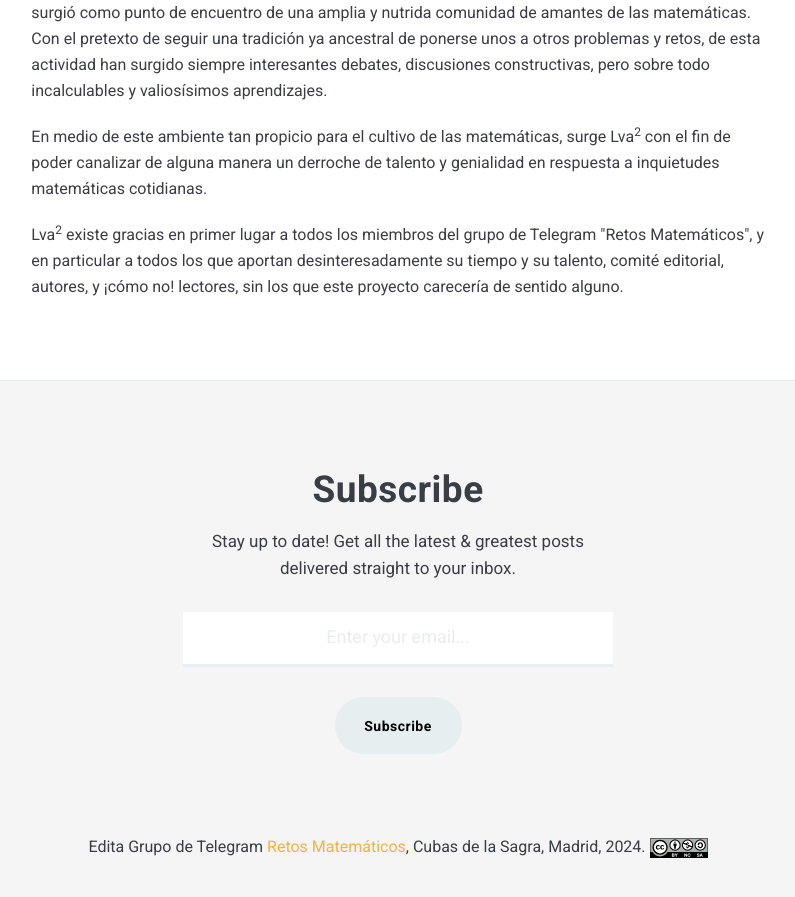
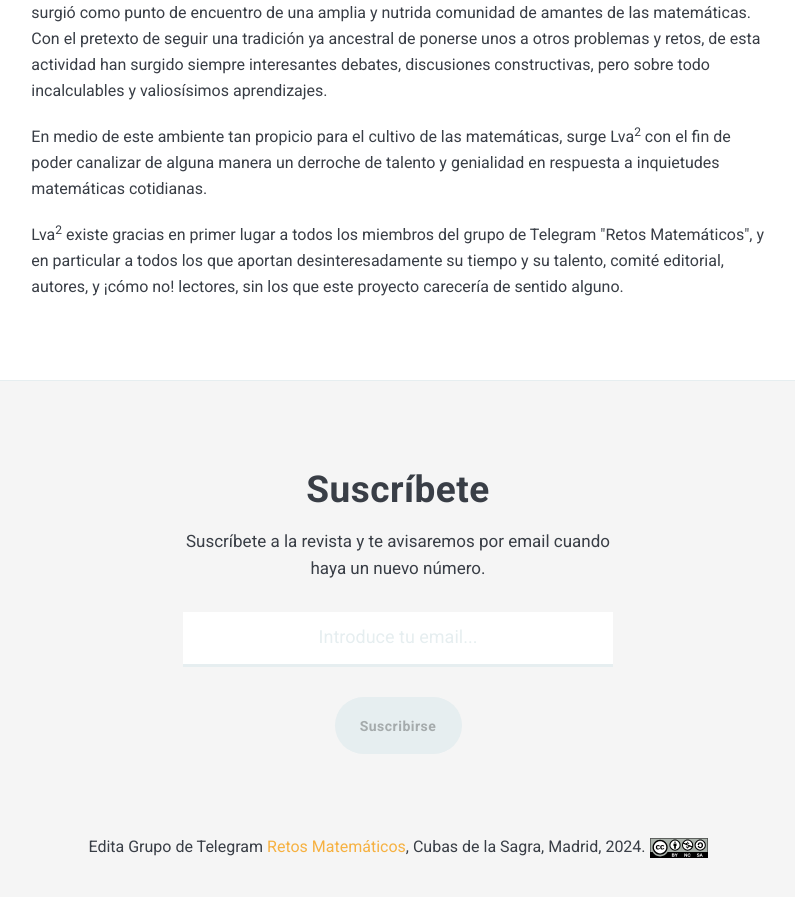
Before and after one commit to revistalva2/lva2.github.io, a Jekyll site: the page built from index.html, in a window 1280 px wide and 900 px high, scrolled down 754 px. Shown: the top 897 px of the window, without its empty margins (242-1037 px from the left). Built offline with Jekyll 4.4.1, drawn with Linux system fonts in a browser that asks for light colours; nearby versions of some CDN libraries; the list of posts is cut into pages by our own code.

Commit message:
Update subscribe.html
Suscripción

```diff
--- a/_includes/subscribe.html
+++ b/_includes/subscribe.html
@@ -1,15 +1,33 @@
 <div class="container">
   <div class="subscribe">
-    <h3 class="subscribe__title">Subscribe</h3>
-    <p class="subscribe__subtitle">Stay up to date! Get all the latest & greatest posts delivered straight to your inbox.</p>
+    <h3 class="subscribe__title">Suscríbete</h3>
+    <p class="subscribe__subtitle">Suscríbete a la revista y te avisaremos por email cuando haya un nuevo número.</p>
     <form class="subscribe-form validate" action="{% if site.data.settings.mailchimp %}//{{site.data.settings.mailchimp}}{% else %}#{% endif %}"
       method="POST" id="mc-embedded-subscribe-form" name="mc-embedded-subscribe-form" target="_blank" novalidate>
       <div class="subscribe-group">
         <label class="screen-reader-text" for="mce-EMAIL">Email address</label>
-        <input class="subscribe__email required email" id="mce-EMAIL" type="text" name="EMAIL"
-          placeholder="Enter your email...">
+        <input class="subscribe__email required email" id="email" type="text" name="email"
+          placeholder="Introduce tu email...">
       </div>
-      <input class="subscribe__button" id="mc-embedded-subscribe" type="submit" name="subscribe" value="Subscribe">
+      <input class="subscribe__button" id="mc-embedded-subscribe" type="submit" name="subscribe" value="Suscribirse" disabled>
     </form>
   </div>
 </div>
+
+<script>
+document.addEventListener('DOMContentLoaded', function() {
+  var emailInput = document.getElementById('email');
+  var subscribeButton = document.getElementById('mc-embedded-subscribe');
+
+  function isValidEmail(email) {
+    // Expresión regular para validar el formato de email
+    var emailRegex = /^[^\s@]+@[^\s@]+\.[^\s@]+$/;
+    return emailRegex.test(email);
+  }
+
+  emailInput.addEventListener('input', function() {
+    var isValid = isValidEmail(emailInput.value.trim());
+    subscribeButton.disabled = !isValid;
+  });
+});
+</script>
```
